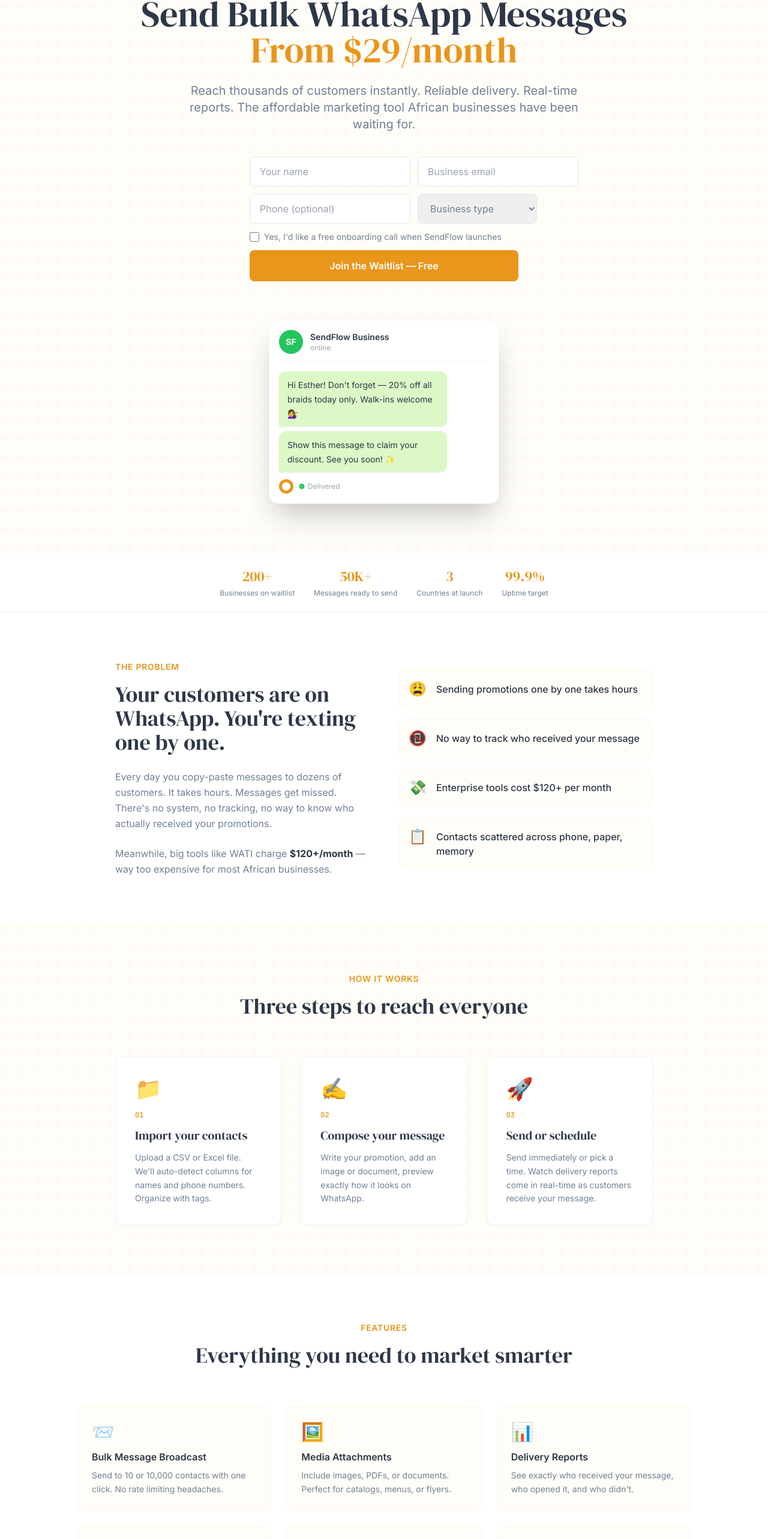
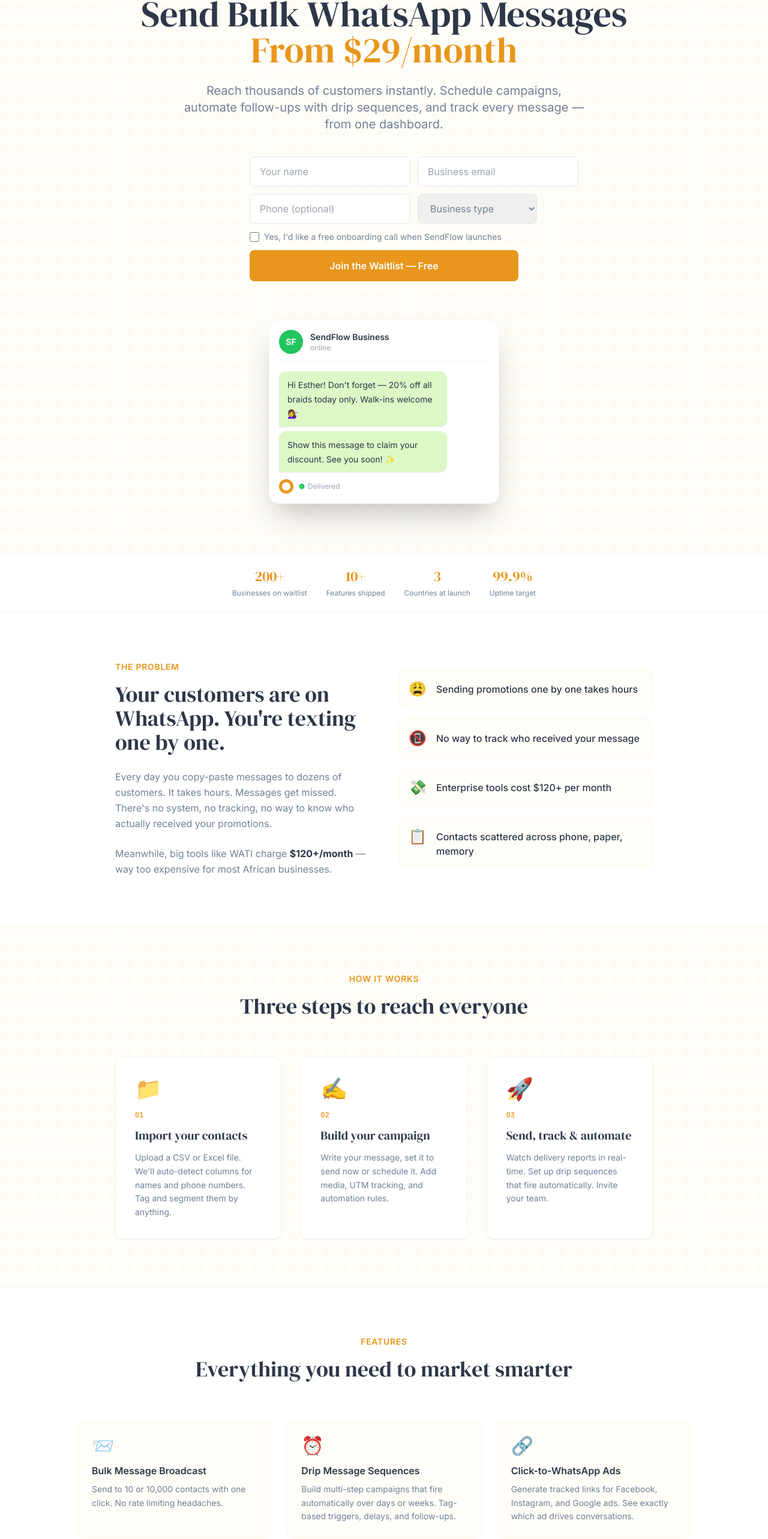
Before and after one commit to Agadoe/sendflow, a Next.js app: page / in a window 1280 px wide. Shown: the part 208-2774 px from the top of the page at 60% size. Built offline with nearby package versions, Linux system fonts and the light colour scheme.

Commit message:
feat: update landing page with new feature selling points

```diff
--- a/src/app/page.tsx
+++ b/src/app/page.tsx
@@ -127,8 +127,8 @@
             <span className="text-amber">From $29/month</span>
           </h1>
           <p className="text-lg text-slate-light md:text-xl max-w-2xl mx-auto mb-10 animate-fade-up" style={{ animationDelay: '160ms' }}>
-            Reach thousands of customers instantly. Reliable delivery. Real-time reports.
-            The affordable marketing tool African businesses have been waiting for.
+            Reach thousands of customers instantly. Schedule campaigns, automate follow-ups with drip sequences,
+            and track every message — from one dashboard.
           </p>
 
           {!submitted ? (
@@ -240,7 +240,7 @@
         <div className="max-w-4xl mx-auto flex flex-wrap items-center justify-center gap-8 text-center">
           {[
             { num: '200+', label: 'Businesses on waitlist' },
-            { num: '50K+', label: 'Messages ready to send' },
+            { num: '10+', label: 'Features shipped' },
             { num: '3', label: 'Countries at launch' },
             { num: '99.9%', label: 'Uptime target' },
           ].map(({ num, label }) => (
@@ -290,9 +290,9 @@
           </div>
           <div className="grid md:grid-cols-3 gap-8">
             {[
-              { step: '01', title: 'Import your contacts', desc: 'Upload a CSV or Excel file. We\'ll auto-detect columns for names and phone numbers. Organize with tags.', icon: '📁' },
-              { step: '02', title: 'Compose your message', desc: 'Write your promotion, add an image or document, preview exactly how it looks on WhatsApp.', icon: '✍️' },
-              { step: '03', title: 'Send or schedule', desc: 'Send immediately or pick a time. Watch delivery reports come in real-time as customers receive your message.', icon: '🚀' },
+              { step: '01', title: 'Import your contacts', desc: 'Upload a CSV or Excel file. We\'ll auto-detect columns for names and phone numbers. Tag and segment them by anything.', icon: '📁' },
+              { step: '02', title: 'Build your campaign', desc: 'Write your message, set it to send now or schedule it. Add media, UTM tracking, and automation rules.', icon: '✍️' },
+              { step: '03', title: 'Send, track & automate', desc: 'Watch delivery reports in real-time. Set up drip sequences that fire automatically. Invite your team.', icon: '🚀' },
             ].map(({ step, title, desc, icon }) => (
               <div key={step} className="bg-surface rounded-card p-8 shadow-sm border border-gray-100 hover:shadow-lg hover:-translate-y-1 transition-all duration-200">
                 <div className="text-4xl mb-4">{icon}</div>
@@ -315,11 +315,14 @@
           <div className="grid md:grid-cols-2 lg:grid-cols-3 gap-6">
             {[
               { title: 'Bulk Message Broadcast', desc: 'Send to 10 or 10,000 contacts with one click. No rate limiting headaches.', icon: '📨' },
+              { title: 'Drip Message Sequences', desc: 'Build multi-step campaigns that fire automatically over days or weeks. Tag-based triggers, delays, and follow-ups.', icon: '⏰' },
+              { title: 'Click-to-WhatsApp Ads', desc: 'Generate tracked links for Facebook, Instagram, and Google ads. See exactly which ad drives conversations.', icon: '🔗' },
+              { title: 'WhatsApp Lead Forms', desc: 'Embed native lead capture forms anywhere. Visitors answer questions and land straight in your WhatsApp chat.', icon: '📋' },
               { title: 'Media Attachments', desc: 'Include images, PDFs, or documents. Perfect for catalogs, menus, or flyers.', icon: '🖼️' },
-              { title: 'Delivery Reports', desc: 'See exactly who received your message, who opened it, and who didn\'t.', icon: '📊' },
-              { title: 'Schedule Messages', desc: 'Write your promotions at night, schedule for 8am, and watch them go out automatically.', icon: '⏰' },
-              { title: 'CSV Import', desc: 'Upload your contact list in seconds. Auto-detect headers. Map columns visually.', icon: '📋' },
-              { title: 'Multiple WhatsApp Numbers', desc: 'Manage several businesses or brands from one dashboard.', icon: '📱' },
+              { title: 'Delivery Reports', desc: 'See exactly who received your message, who opened it, and who didn\'t — per campaign and overall.', icon: '📊' },
+              { title: 'Contact Segmentation', desc: 'Tag contacts and filter by behavior. Send the right message to the right group every time.', icon: '🏷️' },
+              { title: 'Recurring Campaigns', desc: 'Set it once — daily, weekly, or monthly. Your campaign re-sends automatically on schedule.', icon: '🔄' },
+              { title: 'Team Roles & Access', desc: 'Invite editors and viewers. Control who can send, edit, or just view reports.', icon: '👥' },
             ].map(({ title, desc, icon }) => (
               <div key={title} className="p-6 bg-cream rounded-card border border-amber/5 hover:shadow-md transition-shadow">
                 <div className="text-3xl mb-3">{icon}</div>
```
